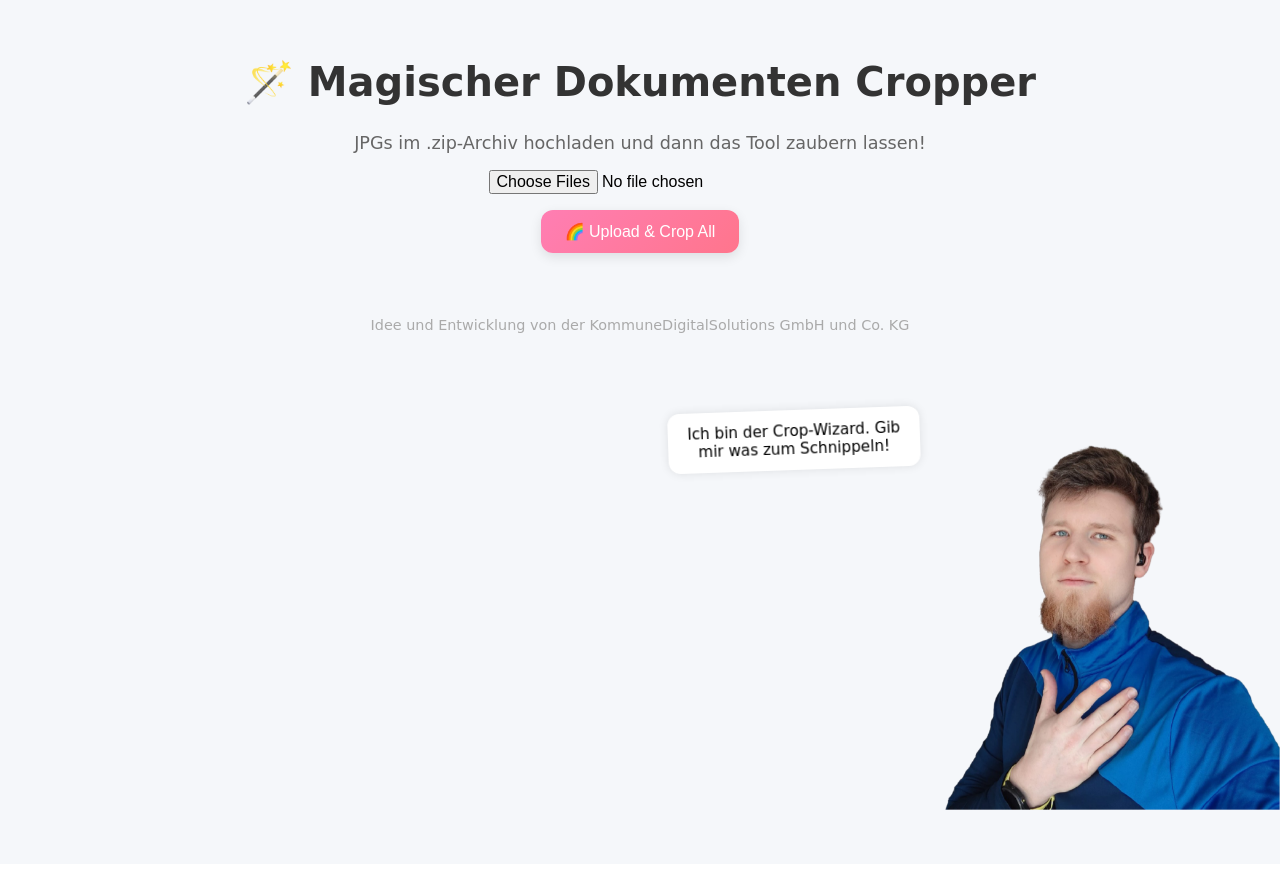
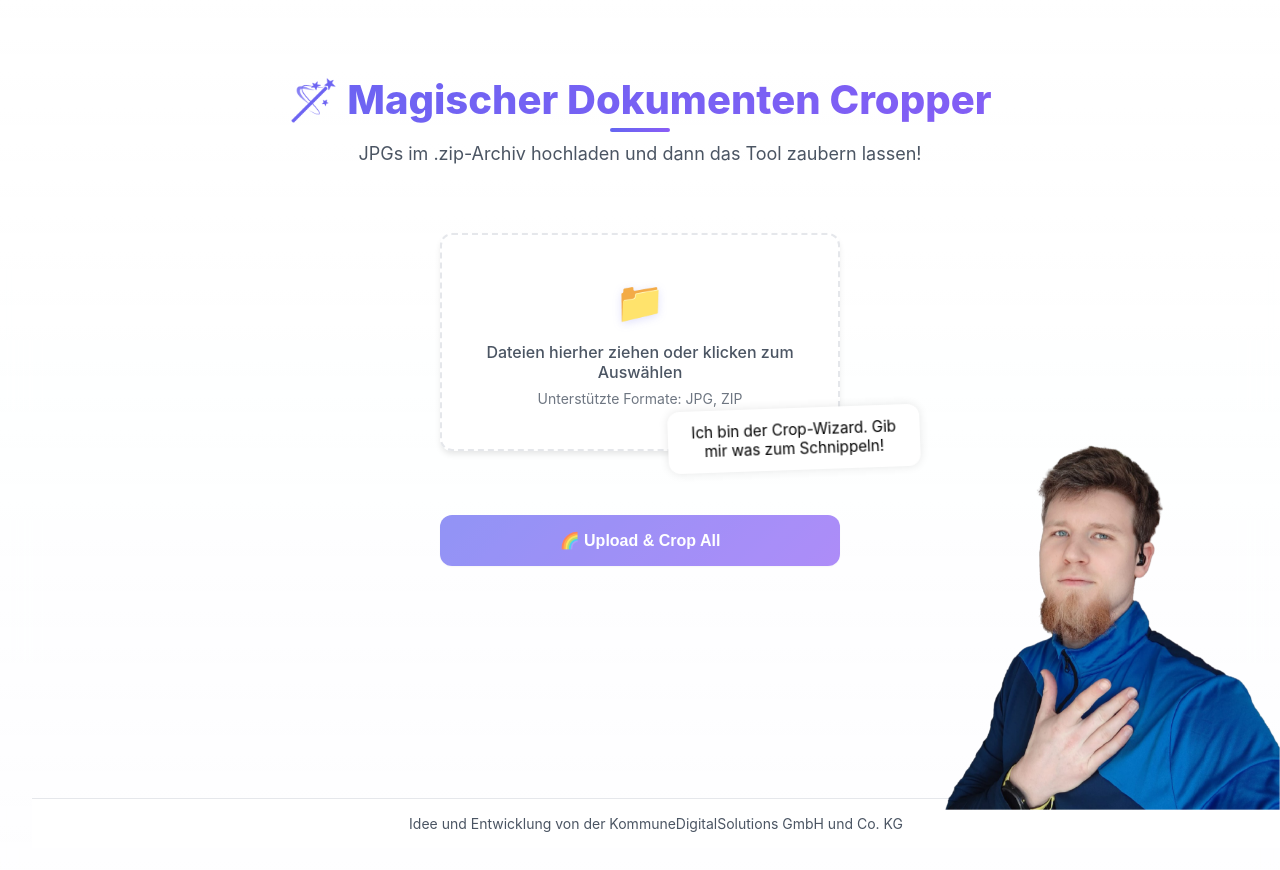
Before and after one commit to pvinnbru/auto_cropper, a React (Create React App) app in the folder frontend/: page / in a window 1280 px wide. Shown: the top 870 px of the page. Built offline with nearby package versions, Linux system fonts and the light colour scheme.

Commit message:
Frontend Design change

```diff
--- a/frontend/src/App.css
+++ b/frontend/src/App.css
@@ -1,5 +1,282 @@
+:root {
+  --primary-gradient: linear-gradient(135deg, #6366f1, #8b5cf6);
+  --primary-color: #6366f1;
+  --primary-light: #818cf8;
+  --text-primary: #1f2937;
+  --text-secondary: #4b5563;
+  --background: #f9fafb;
+  --background-pattern: linear-gradient(45deg, #f0f4ff 25%, transparent 25%),
+                        linear-gradient(-45deg, #f0f4ff 25%, transparent 25%),
+                        linear-gradient(45deg, transparent 75%, #f0f4ff 75%),
+                        linear-gradient(-45deg, transparent 75%, #f0f4ff 75%);
+  --border-color: #e5e7eb;
+  --shadow-sm: 0 1px 2px 0 rgb(0 0 0 / 0.05);
+  --shadow-md: 0 4px 6px -1px rgb(0 0 0 / 0.1);
+  --shadow-lg: 0 10px 15px -3px rgb(0 0 0 / 0.1);
+}
+
+body {
+  margin: 0;
+  padding: 0;
+  background-color: var(--background);
+  background-image: var(--background-pattern);
+  background-size: 20px 20px;
+  background-position: 0 0, 0 10px, 10px -10px, -10px 0px;
+  min-height: 100vh;
+}
+
 .App {
   text-align: center;
+  padding: 3rem 2rem;
+  font-family: 'Inter', -apple-system, BlinkMacSystemFont, 'Segoe UI', Roboto, sans-serif;
+  min-height: 100vh;
+  position: relative;
+  overflow: hidden;
+  display: flex;
+  flex-direction: column;
+}
+
+.App::before {
+  content: '';
+  position: absolute;
+  top: 0;
+  left: 0;
+  right: 0;
+  height: 100%;
+  background: linear-gradient(180deg, rgba(255,255,255,0.95) 0%, rgba(255,255,255,0.85) 100%);
+  z-index: -1;
+  backdrop-filter: blur(20px);
+}
+
+.title {
+  font-size: 2.5rem;
+  font-weight: 800;
+  color: var(--text-primary);
+  margin-bottom: 1rem;
+  background: var(--primary-gradient);
+  -webkit-background-clip: text;
+  -webkit-text-fill-color: transparent;
+  background-clip: text;
+  position: relative;
+  display: inline-block;
+}
+
+.title::after {
+  content: '';
+  position: absolute;
+  bottom: -8px;
+  left: 50%;
+  transform: translateX(-50%);
+  width: 60px;
+  height: 4px;
+  background: var(--primary-gradient);
+  border-radius: 2px;
+}
+
+.subtitle {
+  font-size: 1.125rem;
+  color: var(--text-secondary);
+  max-width: 600px;
+  margin: 0 auto 2rem;
+  line-height: 1.6;
+  position: relative;
+  padding: 0 1rem;
+}
+
+.file-input-container {
+  margin: 2rem auto;
+  max-width: 400px;
+  position: relative;
+}
+
+.file-input-label {
+  display: flex;
+  flex-direction: column;
+  align-items: center;
+  justify-content: center;
+  padding: 2rem;
+  border: 2px dashed var(--border-color);
+  border-radius: 12px;
+  background: rgba(255, 255, 255, 0.9);
+  backdrop-filter: blur(8px);
+  cursor: pointer;
+  transition: all 0.2s ease;
+  min-height: 150px;
+  box-shadow: var(--shadow-md);
+}
+
+.file-input-label:hover {
+  border-color: var(--primary-color);
+  background: rgba(248, 249, 255, 0.95);
+  transform: translateY(-2px);
+  box-shadow: var(--shadow-lg);
+}
+
+.file-input-label.drag-active {
+  border-color: var(--primary-color);
+  background: rgba(240, 241, 255, 0.95);
+}
+
+.file-input-icon {
+  font-size: 2.5rem;
+  margin-bottom: 1rem;
+  color: var(--primary-color);
+  filter: drop-shadow(0 2px 4px rgba(99, 102, 241, 0.2));
+}
+
+.file-input-text {
+  color: var(--text-secondary);
+  font-size: 1rem;
+  text-align: center;
+  margin-bottom: 0.5rem;
+  font-weight: 500;
+}
+
+.file-input-hint {
+  color: var(--text-secondary);
+  font-size: 0.875rem;
+  opacity: 0.8;
+}
+
+.file-input {
+  position: absolute;
+  width: 100%;
+  height: 100%;
+  top: 0;
+  left: 0;
+  opacity: 0;
+  cursor: pointer;
+}
+
+.file-list {
+  margin: 2rem auto;
+  max-width: 600px;
+  background: rgba(255, 255, 255, 0.9);
+  backdrop-filter: blur(8px);
+  padding: 1.5rem;
+  border-radius: 12px;
+  box-shadow: var(--shadow-md);
+  border: 1px solid rgba(255, 255, 255, 0.2);
+}
+
+.file-list p {
+  font-weight: 600;
+  color: var(--text-primary);
+  margin-bottom: 1rem;
+  display: flex;
+  align-items: center;
+  justify-content: center;
+  gap: 0.5rem;
+}
+
+.file-list ul {
+  list-style: none;
+  padding: 0;
+  margin: 0;
+}
+
+.file-list li {
+  padding: 0.75rem;
+  border-bottom: 1px solid var(--border-color);
+  display: flex;
+  align-items: center;
+  gap: 0.75rem;
+  transition: background-color 0.2s ease;
+}
+
+.file-list li:hover {
+  background-color: rgba(99, 102, 241, 0.05);
+}
+
+.file-list li:last-child {
+  border-bottom: none;
+}
+
+.upload-button {
+  background: var(--primary-gradient);
+  color: white;
+  border: none;
+  padding: 1rem 2rem;
+  font-size: 1rem;
+  font-weight: 600;
+  border-radius: 12px;
+  cursor: pointer;
+  box-shadow: var(--shadow-md);
+  transition: all 0.2s ease;
+  margin: 2rem auto;
+  position: relative;
+  overflow: hidden;
+  width: 100%;
+  max-width: 400px;
+  display: block;
+}
+
+.upload-button::before {
+  content: '';
+  position: absolute;
+  top: 0;
+  left: -100%;
+  width: 100%;
+  height: 100%;
+  background: linear-gradient(
+    90deg,
+    transparent,
+    rgba(255, 255, 255, 0.2),
+    transparent
+  );
+  transition: 0.5s;
+}
+
+.upload-button:hover {
+  transform: translateY(-2px);
+  box-shadow: 0 6px 12px rgba(99, 102, 241, 0.2);
+}
+
+.upload-button:hover::before {
+  left: 100%;
+}
+
+.upload-button:disabled {
+  opacity: 0.7;
+  cursor: not-allowed;
+  transform: none;
+  box-shadow: var(--shadow-sm);
+}
+
+.footer {
+  margin-top: auto;
+  font-size: 0.875rem;
+  color: var(--text-secondary);
+  padding: 1rem;
+  border-top: 1px solid var(--border-color);
+  background: rgba(255, 255, 255, 0.8);
+  backdrop-filter: blur(8px);
+  width: 100%;
+}
+
+@keyframes float {
+  0% { transform: translateY(0); }
+  50% { transform: translateY(-12px); }
+  100% { transform: translateY(0); }
+}
+
+/* Responsive adjustments */
+@media (max-width: 640px) {
+  .App {
+    padding: 2rem 1rem;
+  }
+
+  .title {
+    font-size: 2rem;
+  }
+
+  .subtitle {
+    font-size: 1rem;
+  }
+
+  .file-input {
+    padding: 0.75rem;
+  }
 }
 
 .App-logo {
@@ -24,6 +301,21 @@
   color: white;
 }
 
+body {
+  font-family: "Segoe UI", sans-serif;
+  background: #f5f7fa;
+  margin: 0;
+  padding: 0;
+}
+
+.container {
+  padding: 2rem;
+  text-align: center;
+  min-height: 100vh;
+  position: relative;
+  overflow: hidden;
+}
+
 .App-link {
   color: #61dafb;
 }
--- a/frontend/src/App.js
+++ b/frontend/src/App.js
@@ -1,13 +1,33 @@
-import React, { useState } from "react";
+import React, { useState, useRef } from "react";
 import axios from "axios";
+import "./App.css";
+import Wizard from "./components/Wizard";
 
 function App() {
   const [files, setFiles] = useState([]);
   const [loading, setLoading] = useState(false);
+  const [isDragging, setIsDragging] = useState(false);
+  const fileInputRef = useRef(null);
   const API_URL = process.env.REACT_APP_API_BASE_URL;
 
   const handleFileChange = (e) => {
     setFiles(Array.from(e.target.files));
+  };
+
+  const handleDragOver = (e) => {
+    e.preventDefault();
+    setIsDragging(true);
+  };
+
+  const handleDragLeave = (e) => {
+    e.preventDefault();
+    setIsDragging(false);
+  };
+
+  const handleDrop = (e) => {
+    e.preventDefault();
+    setIsDragging(false);
+    setFiles(Array.from(e.dataTransfer.files));
   };
 
   const handleUpload = async () => {
@@ -38,40 +58,45 @@ function App() {
   };
 
   return (
-    <div
-      style={{
-        padding: "2rem",
-        fontFamily: "Comic Sans MS, sans-serif",
-        textAlign: "center",
-        background: "#f5f7fa",
-        minHeight: "100vh",
-        position: "relative",
-        overflow: "hidden",
-      }}
-    >
-      <h1 style={{ fontSize: "2.5rem", color: "#333" }}>
+    <div className="App">
+      <h1 className="title">
         🪄 Magischer Dokumenten Cropper
       </h1>
-      <p style={{ fontSize: "1.1rem", color: "#666" }}>
+      <p className="subtitle">
         JPGs im .zip-Archiv hochladen und dann das Tool zaubern lassen!
       </p>
 
+      <div className="file-input-container">
+        <label
+          className={`file-input-label ${isDragging ? 'drag-active' : ''}`}
+          onDragOver={handleDragOver}
+          onDragLeave={handleDragLeave}
+          onDrop={handleDrop}
+        >
+          <div className="file-input-icon">📁</div>
+          <div className="file-input-text">
+            {files.length > 0
+              ? `${files.length} Datei${files.length > 1 ? 'en' : ''} ausgewählt`
+              : 'Dateien hierher ziehen oder klicken zum Auswählen'}
+          </div>
+          <div className="file-input-hint">
+            Unterstützte Formate: JPG, ZIP
+          </div>
           <input
+            ref={fileInputRef}
             type="file"
             accept=".jpg, .zip"
             multiple
             onChange={handleFileChange}
-        style={{
-          margin: "1rem auto",
-          display: "block",
-          fontSize: "1rem",
-        }}
+            className="file-input"
           />
+        </label>
+      </div>
 
       {files.length > 0 && (
-        <div style={{ marginBottom: "1rem" }}>
-          <p>📂 You’re uploading:</p>
-          <ul style={{ listStyle: "none", padding: 0 }}>
+        <div className="file-list">
+          <p>📂 Ausgewählte Dateien:</p>
+          <ul>
             {files.map((file, i) => (
               <li key={i}>🖼️ {file.name}</li>
             ))}
@@ -80,79 +105,20 @@ function App() {
       )}
 
       <button
+        className="upload-button"
         onClick={handleUpload}
-        disabled={loading}
-        style={{
-          background: "linear-gradient(135deg, #ff7eb3, #ff758c)",
-          color: "white",
-          border: "none",
-          padding: "0.75rem 1.5rem",
-          fontSize: "1rem",
-          borderRadius: "12px",
-          cursor: "pointer",
-          boxShadow: "0 4px 12px rgba(0,0,0,0.1)",
-          transition: "transform 0.2s ease-in-out",
-        }}
-        onMouseOver={(e) => (e.target.style.transform = "scale(1.05)")}
-        onMouseOut={(e) => (e.target.style.transform = "scale(1)")}
+        disabled={loading || !files.length}
       >
         {loading ? "🌀 Dein Zauber wird vorbereitet..." : "🌈 Upload & Crop All"}
       </button>
 
-      {/* Floating friend character */}
-      <img
-        src="/wizard-friend.png"
-        alt="Crop Wizard"
-        style={{
-          position: "fixed",
-          bottom: "-13px",
-          right: 0,
-          width: "30vw", // 3x bigger
-          animation: "float 3s ease-in-out infinite",
-          pointerEvents: "none",
-          zIndex: 1,
-        }}
-      />
+      <Wizard loading={loading} />
 
-      {/* Funny speech bubble */}
-      <div
-        style={{
-          position: "fixed",
-          bottom: "330px",
-          right: "360px", // next to wizard
-          backgroundColor: "#fff",
-          padding: "0.75rem 1rem",
-          borderRadius: "12px",
-          boxShadow: "0 0 10px rgba(0,0,0,0.1)",
-          fontSize: "0.95rem",
-          maxWidth: "220px",
-          transform: "rotate(-2deg)",
-          zIndex: 2,
-        }}
-      >
-        {loading
-          ? "⚡ Hokus Pokus, ich schneid den Kram zusammen..."
-          : "Ich bin der Crop-Wizard. Gib mir was zum Schnippeln!"}
-      </div>
-
-
-      <footer style={{ marginTop: "4rem", fontSize: "0.9rem", color: "#aaa" }}>
+      <footer className="footer">
         Idee und Entwicklung von der KommuneDigitalSolutions GmbH und Co. KG
       </footer>
-
-      {/* Floating animation keyframes */}
-      <style>
-        {`
-          @keyframes float {
-            0% { transform: translateY(0); }
-            50% { transform: translateY(-12px); }
-            100% { transform: translateY(0); }
-          }
-        `}
-      </style>
     </div>
   );
-
 }
 
 export default App;
--- /dev/null
+++ b/frontend/src/components/Wizard.jsx
@@ -0,0 +1,14 @@
+import "../styles/wizard.css";
+
+const Wizard = ({ loading }) => (
+    <>
+      <img src="/wizard-friend.png" alt="Crop Wizard" className="wizard" />
+      <div className="speech-bubble">
+        {loading
+          ? "⚡ Hokus Pokus, ich schneid den Kram zusammen..."
+          : "Ich bin der Crop-Wizard. Gib mir was zum Schnippeln!"}
+      </div>
+    </>
+  );
+
+  export default Wizard;
--- /dev/null
+++ b/frontend/src/styles/wizard.css
@@ -0,0 +1,24 @@
+.wizard {
+    position: fixed;
+    bottom: -13px;
+    right: 0;
+    width: 30vw;
+    animation: float 3s ease-in-out infinite;
+    pointer-events: none;
+    z-index: 1;
+  }
+
+
+.speech-bubble {
+    position: fixed;
+    bottom: 330px;
+    right: 360px;
+    background-color: #fff;
+    padding: 0.75rem 1rem;
+    border-radius: 12px;
+    box-shadow: 0 0 10px rgba(0,0,0,0.1);
+    font-size: 0.95rem;
+    max-width: 220px;
+    transform: rotate(-2deg);
+    z-index: 2;
+}
```
Lines whose indentation alone changed are shown as unchanged.
